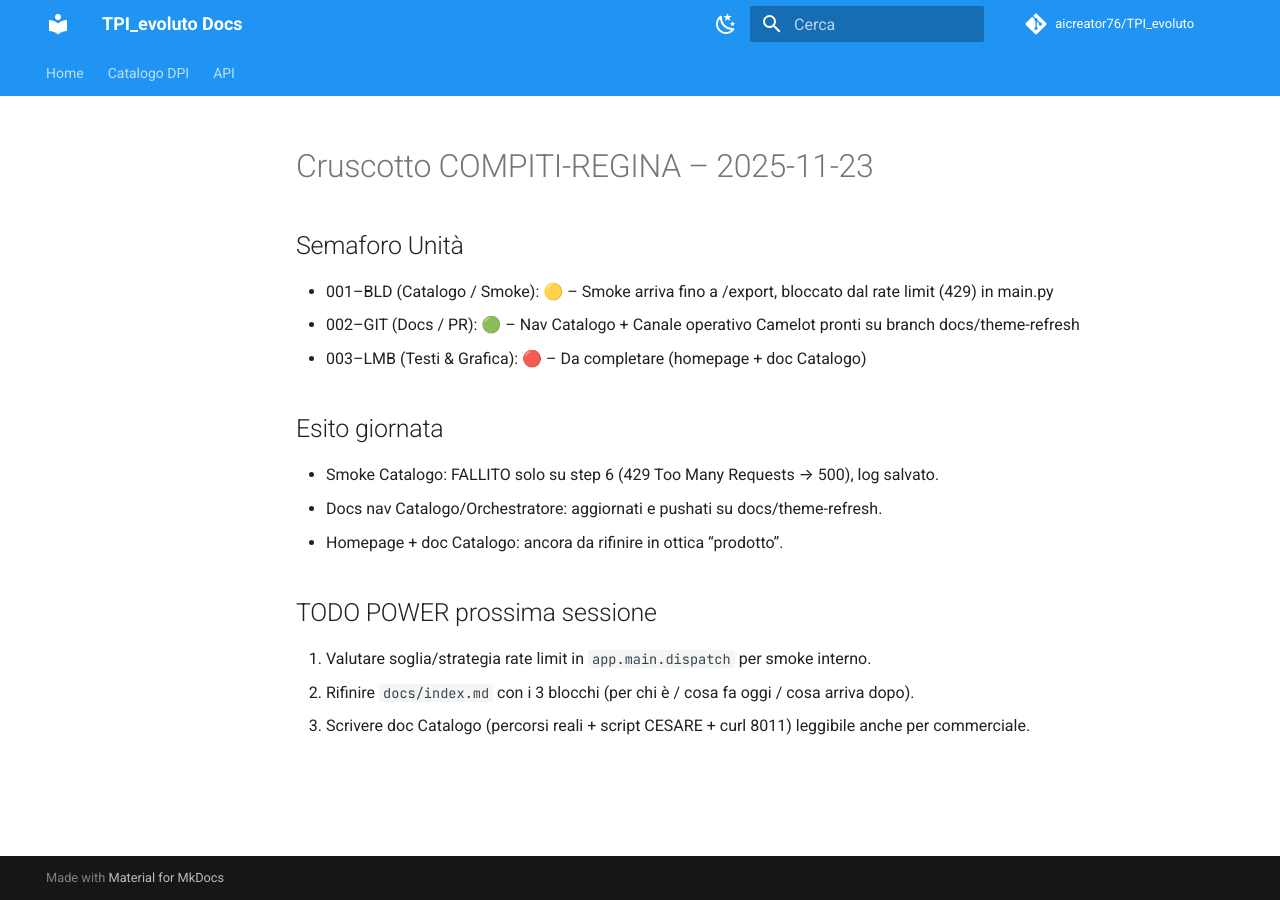
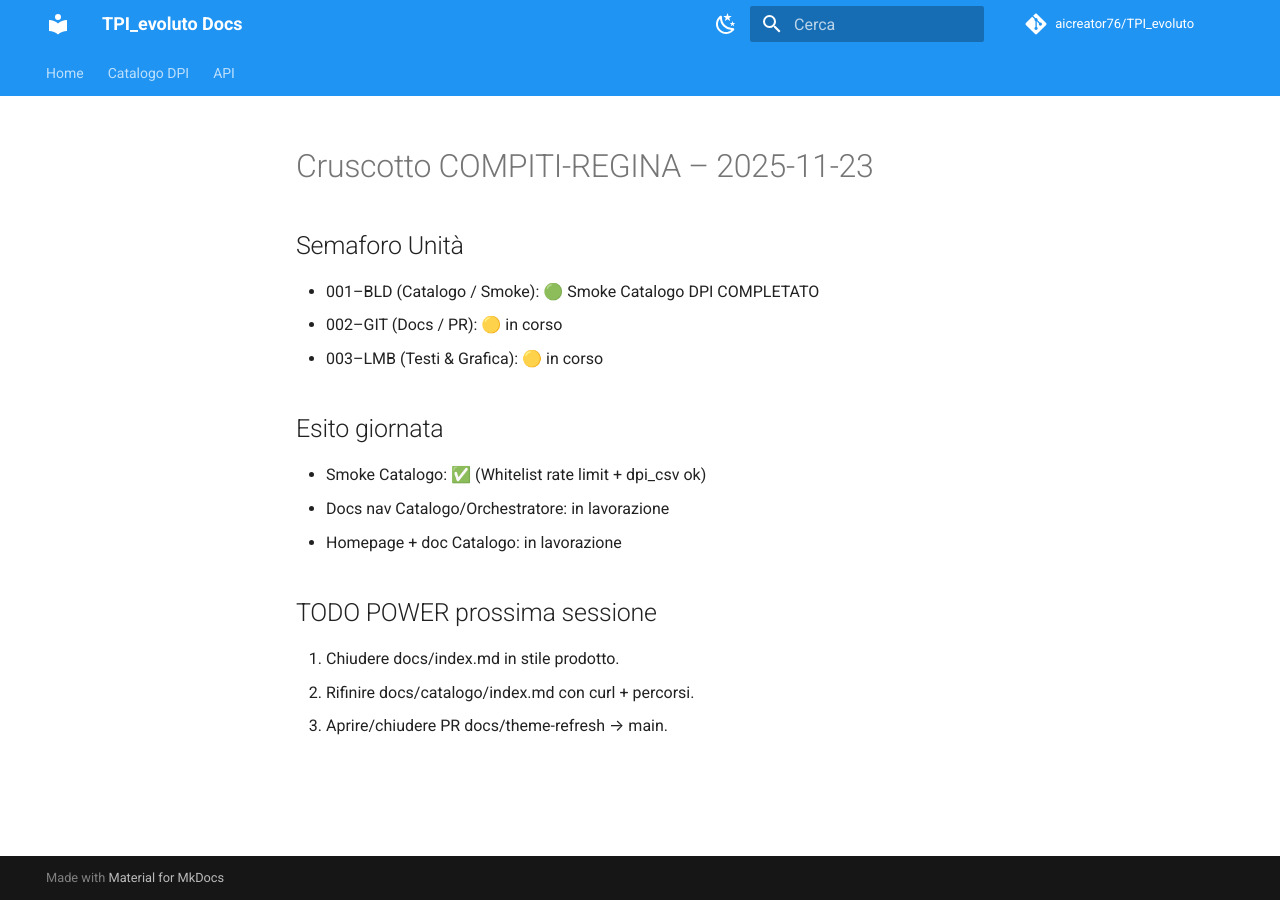
Before and after one commit to aicreator76/TPI_evoluto, an MkDocs documentation site: the page built from docs/CRUSCOTTO_COMPITI_REGINA_2025-11-23.md, in a window 1280 px wide. Built offline with MkDocs 1.6.1 and Material for MkDocs 9.7.7, drawn with Linux system fonts in a browser that asks for light colours; comment, search, counter and statistics services are not loaded.

```diff
--- a/docs/CRUSCOTTO_COMPITI_REGINA_2025-11-23.md
+++ b/docs/CRUSCOTTO_COMPITI_REGINA_2025-11-23.md
@@ -1,16 +1,16 @@
 # Cruscotto COMPITI-REGINA – 2025-11-23
 
 ## Semaforo Unità
-- 001–BLD (Catalogo / Smoke): 🟡 – Smoke arriva fino a /export, bloccato dal rate limit (429) in main.py
-- 002–GIT (Docs / PR): 🟢 – Nav Catalogo + Canale operativo Camelot pronti su branch docs/theme-refresh
-- 003–LMB (Testi & Grafica): 🔴 – Da completare (homepage + doc Catalogo)
+- 001–BLD (Catalogo / Smoke): 🟢 Smoke Catalogo DPI COMPLETATO
+- 002–GIT (Docs / PR): 🟡 in corso
+- 003–LMB (Testi & Grafica): 🟡 in corso
 
 ## Esito giornata
-- Smoke Catalogo: FALLITO solo su step 6 (429 Too Many Requests → 500), log salvato.
-- Docs nav Catalogo/Orchestratore: aggiornati e pushati su docs/theme-refresh.
-- Homepage + doc Catalogo: ancora da rifinire in ottica “prodotto”.
+- Smoke Catalogo: ✅ (Whitelist rate limit + dpi_csv ok)
+- Docs nav Catalogo/Orchestratore: in lavorazione
+- Homepage + doc Catalogo: in lavorazione
 
 ## TODO POWER prossima sessione
-1. Valutare soglia/strategia rate limit in `app.main.dispatch` per smoke interno.
-2. Rifinire `docs/index.md` con i 3 blocchi (per chi è / cosa fa oggi / cosa arriva dopo).
-3. Scrivere doc Catalogo (percorsi reali + script CESARE + curl 8011) leggibile anche per commerciale.
+1. Chiudere docs/index.md in stile prodotto.
+2. Rifinire docs/catalogo/index.md con curl + percorsi.
+3. Aprire/chiudere PR docs/theme-refresh → main.
```
Also changed, not shown: 1 other file.
